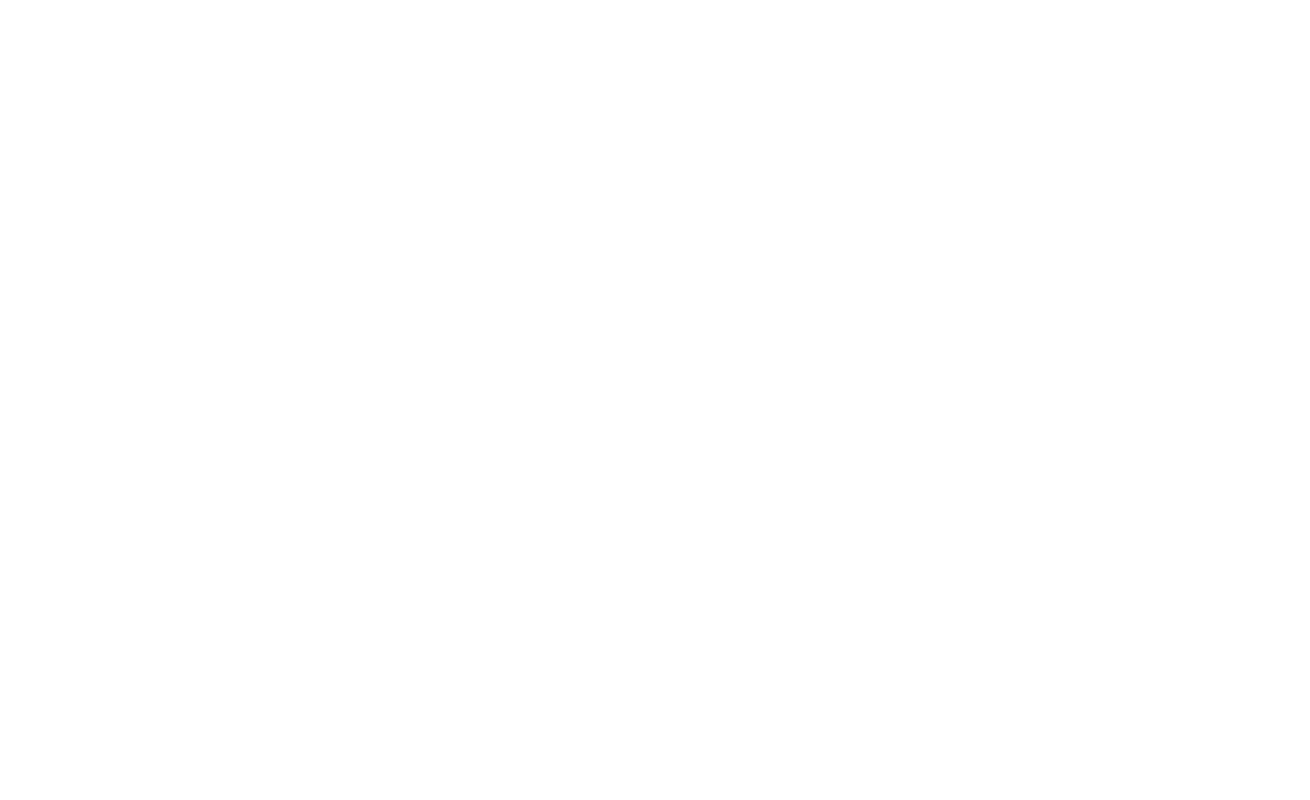
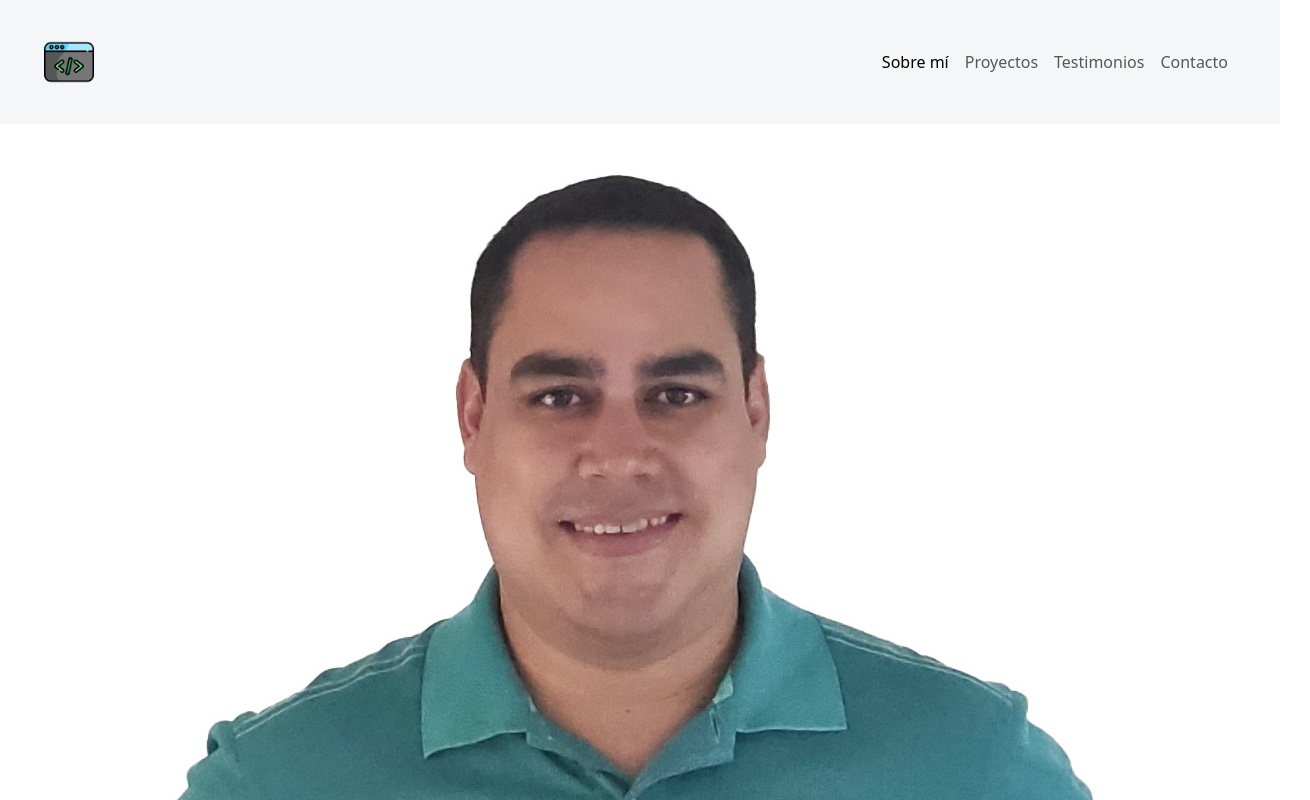
Before and after one commit to cristianTabares86/Portafolio, a plain HTML site: page index.html in a window 1280 px wide. Shown: the top 800 px of the page, 1310 px wide, since content can reach past the window. Drawn offline with nearby package versions, Linux system fonts and the light colour scheme.

Commit message:
navbar configuration

```diff
--- a/index.html
+++ b/index.html
@@ -17,6 +17,42 @@
     <link href="style.css" rel="stylesheet">
   </head>
   <body>
+    <!-- Barra de navegacion -->
+    <nav class="navbar navbar-expand-md navbar-light">
+      <div class="container-fluid">
+        <button class="navbar-toggler" type="button" data-bs-toggle="collapse" data-bs-target="#navbar-toggler" aria-controls="navbarTogglerDemo01" aria-expanded="false" aria-label="Toggle navigation">
+          <span class="navbar-toggler-icon"></span>
+        </button>
+        <div class="collapse navbar-collapse" id="navbar-toggler">
+          <a class="navbar-brand" href="#">
+            <img src="images/icon.png" width="50" alt="Logo de la pagina web">
+          </a>
+          <ul class="navbar-nav d-flex justify-content-center align-items-center">
+            <li class="nav-item">
+              <a class="nav-link active" aria-current="page" href="#">Sobre mí</a>
+            </li>
+            <li class="nav-item">
+              <a class="nav-link" href="#">Proyectos</a>
+            </li>
+            <li class="nav-item">
+              <a class="nav-link" href="#">Testimonios</a>
+            </li>
+            <li class="nav-item">
+              <a class="nav-link" href="#">Contacto</a>
+            </li>
+          </ul>
+        </div>
+      </div>
+    </nav>
+
+    <!-- Seccion Hero -->
+    <section class="hero align-items-stretch">
+      <div>
+        <img src="images/foto Camilo2.jpg" alt="Foto de Camilo">
+        <h1>Hola, soy Cristian Camilo Tabares Muñoz</h1>
+        <h2>Desarrollo sitios web y circuitos electrónicos.</h2>
+      </div>
+    </section>
 
     <script src="https://cdn.jsdelivr.net/npm/bootstrap@5.3.2/dist/js/bootstrap.bundle.min.js" integrity="sha384-C6RzsynM9kWDrMNeT87bh95OGNyZPhcTNXj1NW7RuBCsyN/o0jlpcV8Qyq46cDfL" crossorigin="anonymous"></script>
   </body>
--- a/style.css
+++ b/style.css
@@ -0,0 +1,42 @@
+/* Barra navegacion */
+
+.navbar{
+    padding: 2rem;
+    background-color: #f5f6f7;
+}
+
+.navbar-collapse {
+    align-items: center;
+    justify-content: space-between;
+}
+
+/* Estilos generales */
+
+section {
+    display: flex;
+    flex-direction: column;
+    align-items: center;
+    justify-content: center;
+}
+
+h1 {
+    font-size: 2.5rem;
+
+}
+
+/* Seccion Hero */
+
+.hero {
+    background-color: #f5f6f7;
+    min-height: 450px;
+    text-align: center;
+
+}
+
+/* Adaptable responsive */
+
+@media screen and  (max-width: 750px) {
+    .navbar-brand {
+        display: none;
+    }
+}
```
Also changed, not shown: images/foto Camilo2.jpg (added).
